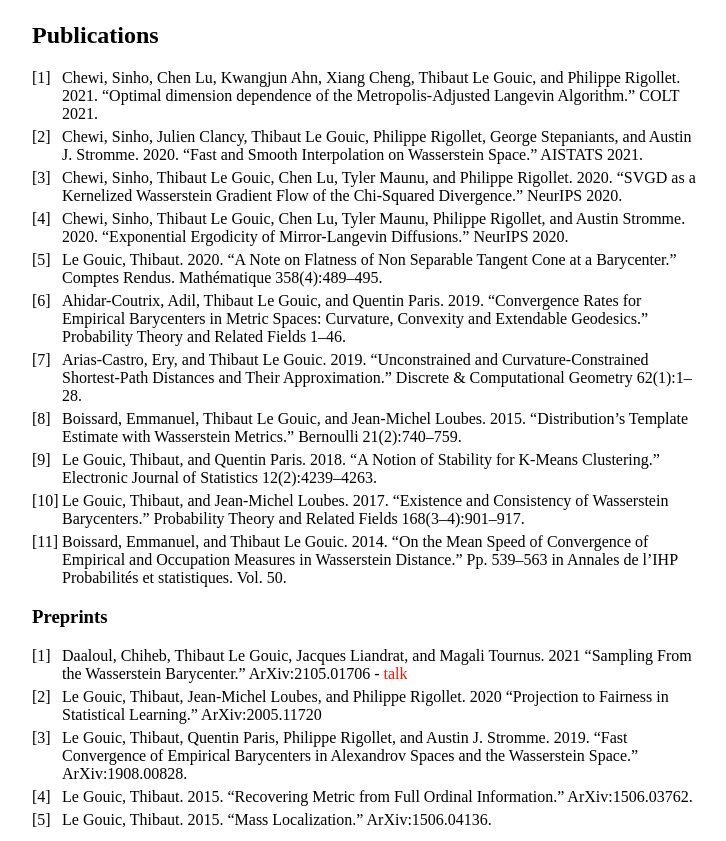
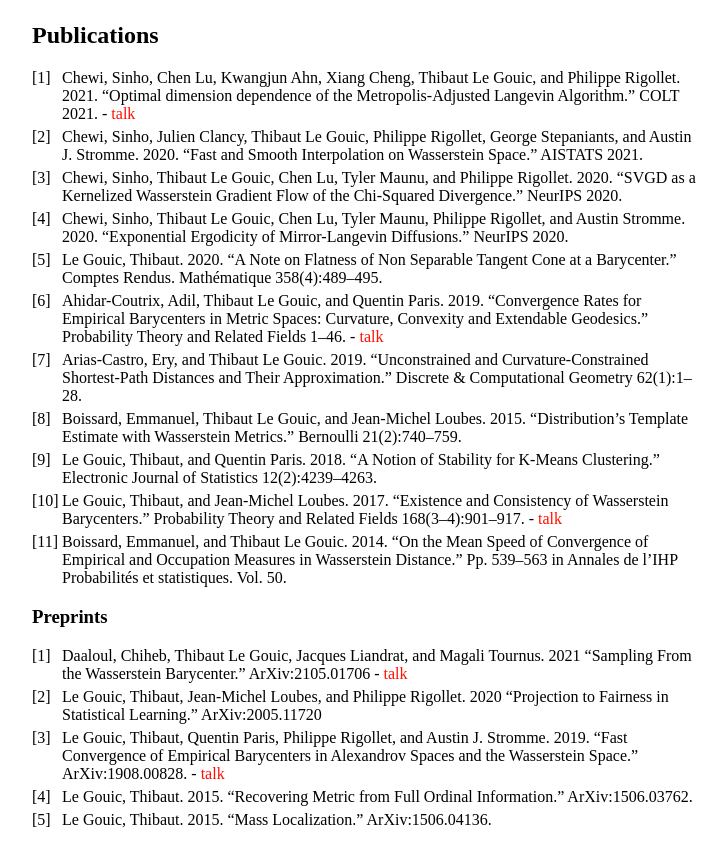
Before and after one commit to ThibautLG/thibautlg.github.io, a Jekyll site: the page built from index.md, in a window 1280 px wide, cut to the strip 503-1344 px from the top of the page. Shown: the whole strip, without its empty margins (258-984 px from the left). Built offline with Jekyll 4.4.1, drawn with Linux system fonts in a browser that asks for light colours; our own code applies the rules of GitHub Pages for plain Markdown files.

Commit message:
more youtube links added

```diff
--- a/index.md
+++ b/index.md
@@ -23,23 +23,23 @@ More recently, I have been focusing my work on *barycenters*, *sampling* and *op
 
 ## Publications
 
-1. Chewi, Sinho, Chen Lu, Kwangjun Ahn, Xiang Cheng, Thibaut Le Gouic, and Philippe Rigollet. 2021. "Optimal dimension dependence of the Metropolis-Adjusted Langevin Algorithm." COLT 2021.
+1. Chewi, Sinho, Chen Lu, Kwangjun Ahn, Xiang Cheng, Thibaut Le Gouic, and Philippe Rigollet. 2021. "Optimal dimension dependence of the Metropolis-Adjusted Langevin Algorithm." COLT 2021. - [talk](https://www.youtube.com/watch?v=T5XZ1H9pBOg)
 1. Chewi, Sinho, Julien Clancy, Thibaut Le Gouic, Philippe Rigollet, George Stepaniants, and Austin J. Stromme. 2020. “Fast and Smooth Interpolation on Wasserstein Space.” AISTATS 2021.
 1. Chewi, Sinho, Thibaut Le Gouic, Chen Lu, Tyler Maunu, and Philippe Rigollet. 2020. “SVGD as a Kernelized Wasserstein Gradient Flow of the Chi-Squared Divergence.” NeurIPS 2020.
 1. Chewi, Sinho, Thibaut Le Gouic, Chen Lu, Tyler Maunu, Philippe Rigollet, and Austin Stromme. 2020. “Exponential Ergodicity of Mirror-Langevin Diffusions.”  NeurIPS 2020.
 1. Le Gouic, Thibaut. 2020. “A Note on Flatness of Non Separable Tangent Cone at a Barycenter.” Comptes Rendus. Mathématique 358(4):489–495.
-1. Ahidar-Coutrix, Adil, Thibaut Le Gouic, and Quentin Paris. 2019. “Convergence Rates for Empirical Barycenters in Metric Spaces: Curvature, Convexity and Extendable Geodesics.” Probability Theory and Related Fields 1–46.
+1. Ahidar-Coutrix, Adil, Thibaut Le Gouic, and Quentin Paris. 2019. “Convergence Rates for Empirical Barycenters in Metric Spaces: Curvature, Convexity and Extendable Geodesics.” Probability Theory and Related Fields 1–46. - [talk](https://www.youtube.com/watch?v=vcriVEsyLfc)
 1. Arias-Castro, Ery, and Thibaut Le Gouic. 2019. “Unconstrained and Curvature-Constrained Shortest-Path Distances and Their Approximation.” Discrete & Computational Geometry 62(1):1–28.
 1. Boissard, Emmanuel, Thibaut Le Gouic, and Jean-Michel Loubes. 2015. “Distribution’s Template Estimate with Wasserstein Metrics.” Bernoulli 21(2):740–759.
 1. Le Gouic, Thibaut, and Quentin Paris. 2018. “A Notion of Stability for K-Means Clustering.” Electronic Journal of Statistics 12(2):4239–4263.
-1. Le Gouic, Thibaut, and Jean-Michel Loubes. 2017. “Existence and Consistency of Wasserstein Barycenters.” Probability Theory and Related Fields 168(3–4):901–917.
+1. Le Gouic, Thibaut, and Jean-Michel Loubes. 2017. “Existence and Consistency of Wasserstein Barycenters.” Probability Theory and Related Fields 168(3–4):901–917. - [talk](https://www.youtube.com/watch?v=lzGxDemDCkc)
 1. Boissard, Emmanuel, and Thibaut Le Gouic. 2014. “On the Mean Speed of Convergence of Empirical and Occupation Measures in Wasserstein Distance.” Pp. 539–563 in Annales de l’IHP Probabilités et statistiques. Vol. 50.
 
 ### Preprints
 
 1. Daaloul, Chiheb, Thibaut Le Gouic, Jacques Liandrat, and Magali Tournus. 2021 “Sampling From the Wasserstein Barycenter.” ArXiv:2105.01706 - [talk](https://www.youtube.com/watch?v=vcriVEsyLfc)
 1. Le Gouic, Thibaut, Jean-Michel Loubes, and Philippe Rigollet. 2020 “Projection to Fairness in Statistical Learning.” ArXiv:2005.11720
-1. Le Gouic, Thibaut, Quentin Paris, Philippe Rigollet, and Austin J. Stromme. 2019. “Fast Convergence of Empirical Barycenters in Alexandrov Spaces and the Wasserstein Space.” ArXiv:1908.00828.
+1. Le Gouic, Thibaut, Quentin Paris, Philippe Rigollet, and Austin J. Stromme. 2019. “Fast Convergence of Empirical Barycenters in Alexandrov Spaces and the Wasserstein Space.” ArXiv:1908.00828. - [talk](https://www.youtube.com/watch?v=vcriVEsyLfc)
 1. Le Gouic, Thibaut. 2015. “Recovering Metric from Full Ordinal Information.” ArXiv:1506.03762.
 1. Le Gouic, Thibaut. 2015. “Mass Localization.” ArXiv:1506.04136.
 
```
